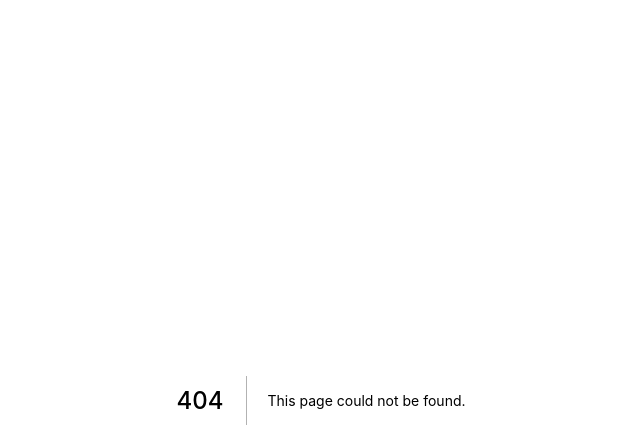
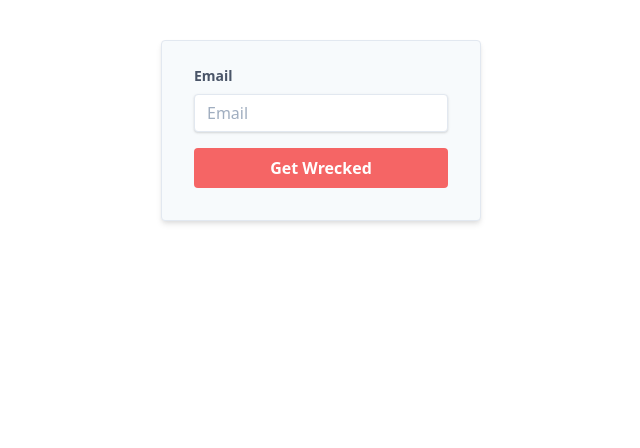
Before and after one commit to cachilders/homewreck-live, a Next.js app: page /login in a window 1280 px wide. Before the commit this address had no page. Shown: the top 448 px of the page, without its empty margins (319-959 px from the left). Built offline with nearby package versions, Linux system fonts and the light colour scheme.

Commit message:
Create Login page (#3)
* Wrap component in centered container

* Create simple login page

```diff
--- a/pages/_app.js
+++ b/pages/_app.js
@@ -1,5 +1,9 @@
 import '../styles/index.css'
 
 export default function MyApp({ Component, pageProps }) {
-  return <Component {...pageProps} />
+  return (
+    <div className="container mx-auto">
+      <Component {...pageProps} />
+    </div>
+  )
 }
--- /dev/null
+++ b/pages/login.js
@@ -0,0 +1,17 @@
+export default () => (
+  <div className="w-full max-w-xs m-auto mt-10">
+    <form className="bg-gray-100 border shadow-md rounded px-8 pt-6 pb-8 mb-4">
+      <div class="mb-4">
+        <label class="block text-gray-700 text-sm font-bold mb-2" for="username">
+          Email
+        </label>
+        <input class="shadow appearance-none border rounded w-full py-2 px-3 text-gray-700 leading-tight focus:outline-none focus:shadow-outline" id="username" type="text" placeholder="Email" />
+      </div>
+      <div class="flex items-center justify-between">
+        <button class="bg-red-500 hover:bg-red-600 text-white font-bold py-2 px-4 w-full rounded focus:outline-none focus:shadow-outline" type="button">
+          Get Wrecked
+        </button>
+      </div>
+    </form>
+  </div>
+)
```
